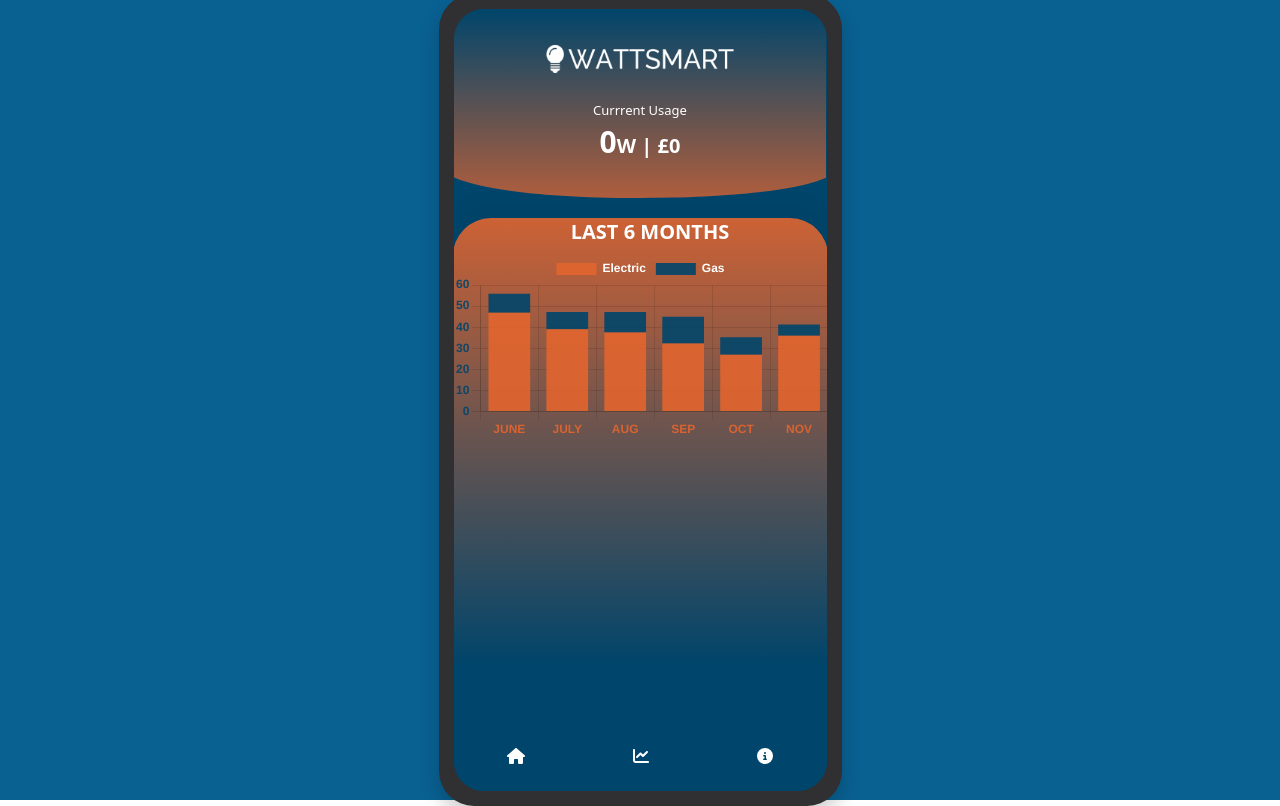
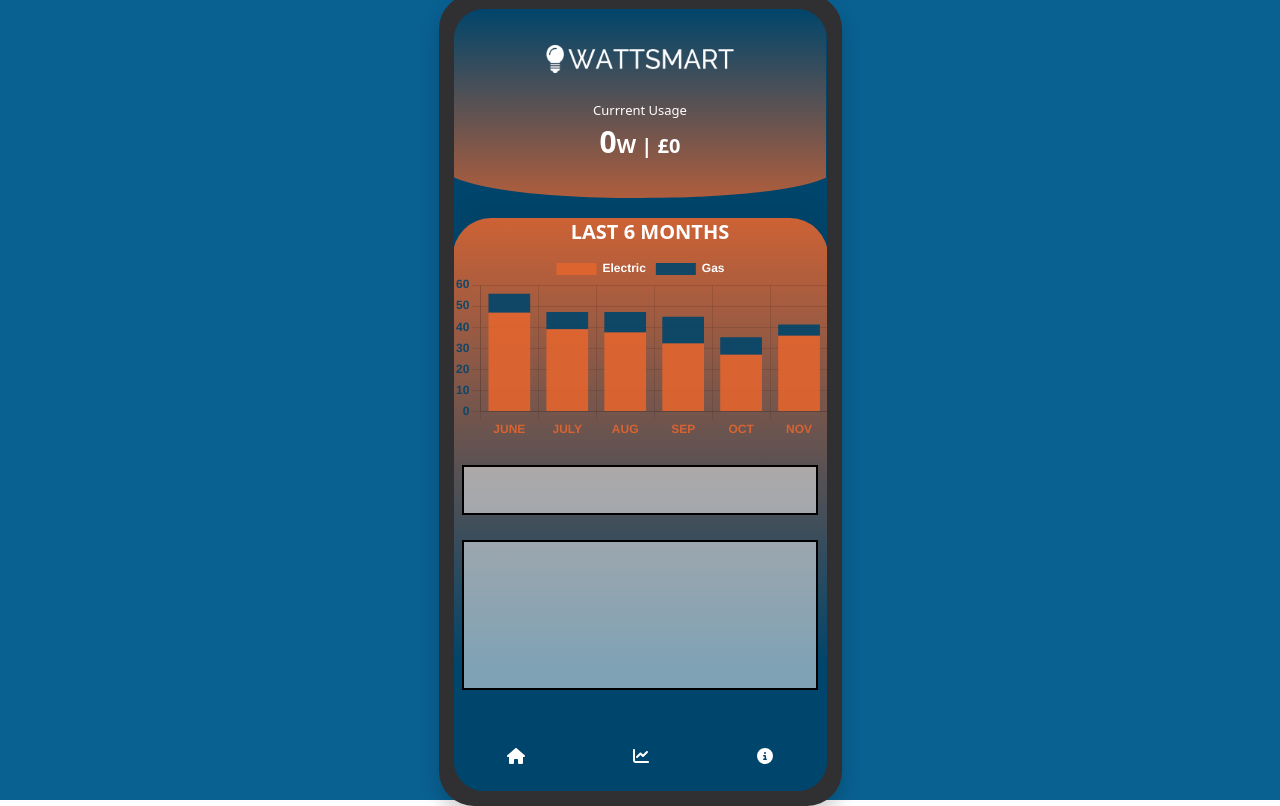
Before and after one commit to Yahye-Abdulle/WattSmart, a Vue app in the folder frontend/: page / in a window 1280 px wide. Built offline with nearby package versions, Linux system fonts and the light colour scheme; no server answers.

Commit message:
add boxes for later

```diff
--- a/frontend/src/pages/MainPage.vue
+++ b/frontend/src/pages/MainPage.vue
@@ -35,6 +35,10 @@
         <!-- List of appliances -->
         <h5 class="last6">LAST 6 MONTHS</h5>
         <Bar id="my-chart-id" :options="chartOptions" :data="chartData" />
+
+        <div class="applianceMostUsage"></div>
+
+        <div class="annualReview"></div>
       </div>
     </div>
   </div>
@@ -65,6 +69,12 @@ export default defineComponent({
     return {
       energyUsage: 0,
       costPrice: 0,
+      mostUsedAppliance: '',
+      annualReviewData: {
+        electricity: 0,
+        gas: 0,
+        annualCost: 0
+      },
       chartData: {
         labels: labels,
         datasets: [
@@ -336,5 +346,26 @@ export default defineComponent({
   margin-left: 20px;
   text-align: center;
 }
+.applianceMostUsage {
+  width: calc(100% - 5%); /* Adjust width as needed */
+  height: 50px; /* Adjust height as needed */
+  border: 2px solid black; /* Border */
+  background-color: rgba(255, 255, 255, 0.5); /* Background color */
+  margin: 25px auto; /* Center horizontally */
+  display: flex;
+  justify-content: center;
+  align-items: center;
+}
+
+.annualReview {
+  width: calc(100% - 5%); /* Adjust width as needed */
+  height: 150px; /* Adjust height as needed */
+  border: 2px solid black; /* Border */
+  background-color: rgba(255, 255, 255, 0.5); /* Background color */
+  margin: 10px auto; /* Center horizontally */
+  display: flex;
+  justify-content: center;
+  align-items: center;
+}
 </style>: { dataset: { label: string; }; parsed: { y: number | null; }; }: string | number: number: { dataset: { label:
 string; }; parsed: { y: number | null; }; }: string | number: number
```
